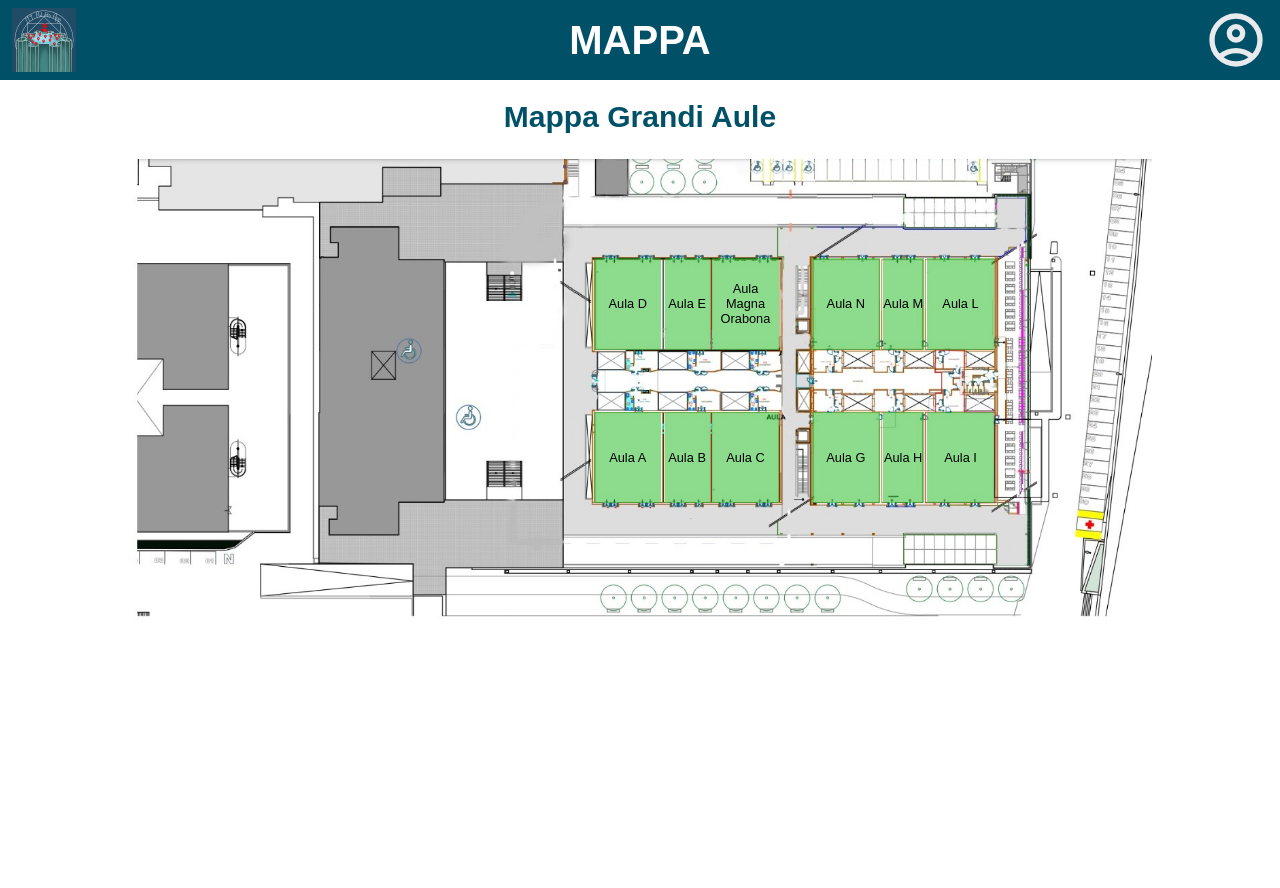
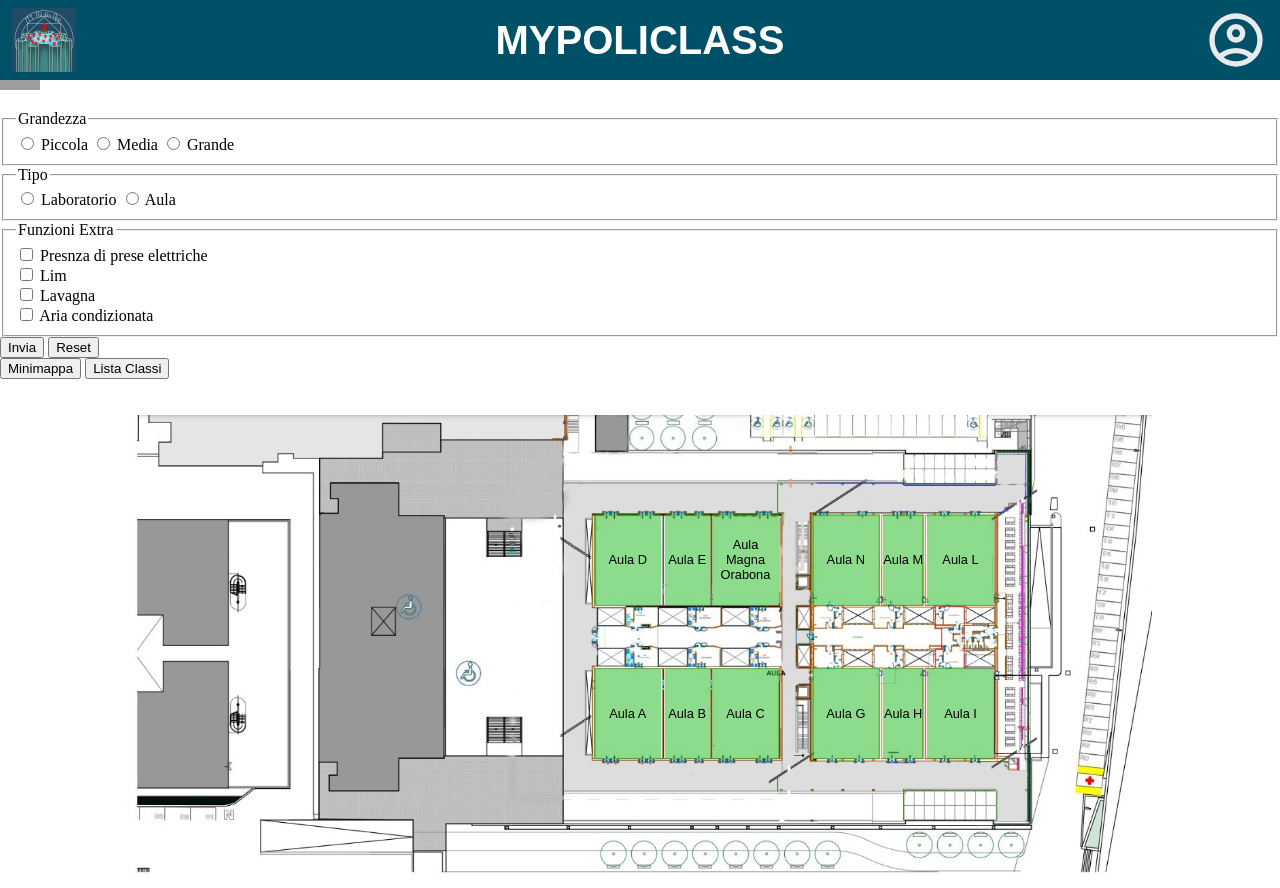
Before and after one commit to Gamble1310/MyPoliClass, a PHP site: page /Map/index.html in a window 1280 px wide. Before the commit the page ends 617 px from the top, so only its background shows below. Run offline with PHP 8.4, Linux system fonts and the light colour scheme; grey boxes are pictures that could not be loaded.

Commit message:
Piccoli fix e aggiunte

```diff
--- a/Home/style.css
+++ b/Home/style.css
@@ -13,6 +13,20 @@
   margin: 0px;
 }
 
+#topbutton {
+  border: none;
+  cursor: pointer;
+  border-radius: 50%;
+  background-color: #005167;
+  z-index: 99;
+  position: fixed;
+  padding: 4px;
+  right: 30px;
+  bottom: 30px;
+  height: 50px;
+  width: 50px;
+  display: none;
+}
 
 /*CSS per header*/
 
@@ -27,6 +41,7 @@
   height: 80px;
   width: 100%;
   position: fixed;
+  z-index: 10;
   top: 0;
   display: flex;
   justify-content: space-between;
--- a/Map/index.html
+++ b/Map/index.html
@@ -12,19 +12,86 @@
 
     <!-- Link ai file dell'estetica-->
     <link rel="stylesheet" href="../Home/style.css">
-    <link rel="stylesheet" href="styleMap.css">
+    <link rel="stylesheet" href="../Map/styleMap.css">
+    <link rel="stylesheet" href="../ResearchPage/styleResearchPage.css">
 
 </head>
 
-<body>
+<!--Per l'header ho usato una flexbox-->
 <header>
     <img src="../Home/icon.ico" alt="icon" width="64px" height="64px">
-        <h1>MAPPA</h1>
+    <h1>MYPOLICLASS</h1>
     <img src="../Home/user.svg" alt="user" width="64px" height="64px">
 </header>
 
-    <h2>Mappa Grandi Aule</h2>
+<!--Bottone per tornare in cima alla pagina-->
+<button onclick="topFunction()" id="topbutton" title="Torna su"><img src="../Home/arrow-upward.svg" alt="arrow-upward"
+        height="40px" width="40px"></button>
 
+<!--Contenitore contenuto pagina-->
+<div class="page">
+    <!--Menu dei filtri-->
+    <div class="filters">
+
+        <!--Titolo filtri-->
+        <div id="filterTitle">
+            <p>Filtri</p>
+            <img src="../ResearchPage/filter-icon.svg" alt="filter icon" width="40px" height="40px" ;></p>
+        </div>
+
+        <form><!--Aggiungere la destinzazione dei dati inseriti nel form-->
+
+            <!--Selettore grandezza-->
+            <fieldset class="filterbuttons">
+                <legend>Grandezza</legend>
+                <span><input type="radio" id="piccola" name="grandezza" value="piccola">
+                    <label for="piccola">Piccola</label></span>
+                <span><input type="radio" id="media" name="grandezza" value="media">
+                    <label for="media">Media</label></span>
+                <span><input type="radio" id="grande" name="grandezza" value="grande">
+                    <label for="grande">Grande</label></span>
+            </fieldset>
+
+            <!--Selettore tipo-->
+            <fieldset class="filterbuttons">
+                <legend>Tipo</legend>
+                <span><input type="radio" id="laboratorio" name="tipo" value="laboratorio">
+                    <label for="laboratorio">Laboratorio</label></span>
+                <span><input type="radio" id="aula" name="tipo" value="aula">
+                    <label for="aula">Aula</label></span>
+            </fieldset>
+
+            <!--Selettore extra-->
+            <fieldset>
+                <legend>Funzioni Extra</legend>
+                <span><input type="checkbox" id="prese" name="extraPrese" value="prese">
+                    <label for="prese">Presnza di prese elettriche</label></span><br>
+                <span><input type="checkbox" id="lim" name="extraLim" value="lim">
+                    <label for="lim">Lim</label></span><br>
+                <span><input type="checkbox" id="lavagna" name="extraLavagna" value="lavagna">
+                    <label for="lavagna">Lavagna</label></span><br>
+                <span><input type="checkbox" id="aria-condizonata" name="extraAC" value="AC">
+                    <label for="aria-condizonata">Aria condizionata</label></span><br>
+            </fieldset>
+
+            <!--Pulsanti per inviare o resettare i valori nel form-->
+            <div class="filterbuttons">
+                <input type="submit" value="Invia" title="Filtra i risultati">
+                <input type="reset" value="Reset" title="Rimuovi tutti i filtri">
+            </div>
+        </form>
+    </div>
+
+    <!--Contenuto pagina-->
+
+    <!--Bottoni per la navigazione rapida tra mappa e lista-->
+    <div class="content">
+        <div class="rapid-button-container">
+            <button class="rapid-button" onclick="window.location.href='../Map/index.html'">Minimappa</button>
+            <button class="rapid-button" onclick="window.location.href='../ResearchPage/index.html'">Lista
+                Classi</button>
+        </div>
+        <br><br>
         <!--Immagine della paintina della grandi aule-->
         <div class="container">
             <img src="Grandi-aule.jpeg" usemap="#aulegrandi" alt="Grandi-aule" width="100%" height="auto">
@@ -35,7 +102,8 @@
             <a id="C" href="../Prenotazione/index.html?class=C" class="big bottom">Aula C</a>
             <a id="D" href="../Prenotazione/index.html?class=D" class="big top">Aula D</a>
             <a id="E" href="../Prenotazione/index.html?class=E" class="small_left top">Aula E</a>
-        <a id="Orabona" href="../Prenotazione/index.html?class=Aula Magna Orabona" class="big top">Aula Magna Orabona</a>
+            <a id="Orabona" href="../Prenotazione/index.html?class=Aula Magna Orabona" class="big top">Aula Magna
+                Orabona</a>
             <a id="G" href="../Prenotazione/index.html?class=G" class="big bottom">Aula G</a>
             <a id="H" href="../Prenotazione/index.html?class=H" class="small_right bottom">Aula H</a>
             <a id="I" href="../Prenotazione/index.html?class=I" class="big bottom">Aula I</a>
@@ -44,6 +112,13 @@
             <a id="N" href="../Prenotazione/index.html?class=N" class="big top">Aula N</a>
         </div>
 
+    </div>
+
+</div>
+
+
+ <script type="text/javascript" src="../Home/topbutton.js"></script>
+</body>
 
 </body>
 
--- a/Map/styleMap.css
+++ b/Map/styleMap.css
@@ -1,12 +1,3 @@
-h2{
-    text-align: center;
-    margin-top: 100px;
-    color: black;
-    font-family: sans-serif;
-    font-size: 30px;
-    color: #005167;
-}
-
 /*Immagine della piantina grandi aule*/
 img[src="Grandi-aule.jpeg"]{
   display: block;
@@ -37,7 +28,7 @@
     color: black;
     font-family: sans-serif;
     height: 19.3%;
-    font-size: 1vw;
+    font-size: 1vw;/* Dimensione del testo in viewport widith, % della larghezza dello schermo utilizzato*/
 }
 
 /*Lunghezze
--- a/Prenotazione/index.html
+++ b/Prenotazione/index.html
@@ -33,7 +33,7 @@
 <body>
     <header>
        <img src="../Home/icon.ico" alt="icon" width="64px" height="64px">
-       <h1>MAPPA</h1>
+       <h1>MYPOLICLASS</h1>
        <img src="../Home/user.svg" alt="user" width="64px" height="64px">
     </header>
 
```
Lines whose indentation alone changed are shown as unchanged.
